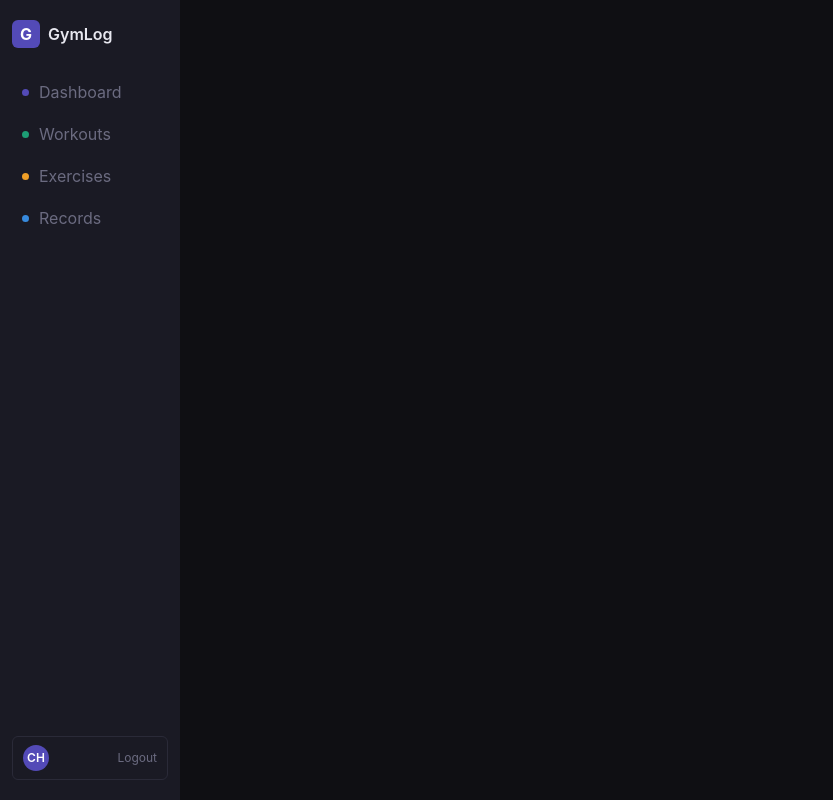
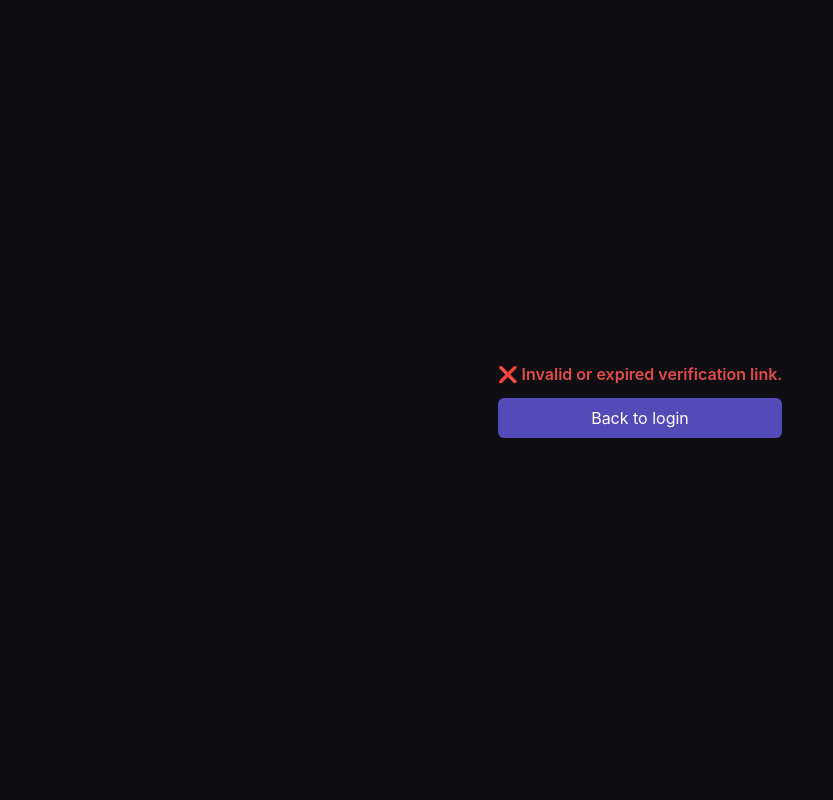
Before and after one commit to chinghaoh/gymlog-frontend, a React (Vite) app: page /verify in a window 1280 px wide. Shown: the whole page, without its empty margins (0-833 px from the left). Built offline with nearby package versions, Linux system fonts and the light colour scheme.

Commit message:
feat: email verifcation added

```diff
--- a/src/App.jsx
+++ b/src/App.jsx
@@ -8,12 +8,15 @@ import Exercises from './components/pages/Exercises'
 import Records from './components/pages/Records'
 import Profile from './components/pages/Profile'
 import ExerciseDetail from './components/pages/ExerciseDetail'
+import VerifyEmail from './components/pages/VerifyEmail'
 
 export default function App() {
   return (
     <BrowserRouter>
       <Routes>
         <Route path="/login" element={<Login/>} />
+        <Route path="/verify" element={<VerifyEmail />} />
+
 
         <Route path="/*" element={
           <div style={{ display: 'flex' }}>
--- a/src/components/layout/Sidebar.jsx
+++ b/src/components/layout/Sidebar.jsx
@@ -13,6 +13,7 @@ export default function Sidebar() {
     localStorage.removeItem('userId')
     localStorage.removeItem('role')
     localStorage.removeItem('email')
+    setUser(null)
     navigate('/login')
   }
 
@@ -74,7 +75,7 @@ export default function Sidebar() {
               <div style={{ color: 'var(--text-muted)', fontSize:12 }}>{user?.role}</div>
             </div>
             <span
-              onClick={(e) => { e.preventDefault(); handleLogout() }}
+              onClick={(e) => { e.preventDefault(); e.stopPropagation(); handleLogout() }}
               style={{ color: 'var(--text-muted)', cursor: 'pointer',flexShrink: 0, fontSize: 12}}
             >Logout</span>
           </div>
--- /dev/null
+++ b/src/components/pages/VerifyEmail.jsx
@@ -0,0 +1,52 @@
+import { useEffect, useState, useRef} from 'react'
+import { useSearchParams, useNavigate } from 'react-router-dom'
+import { apiClient } from '../../lib/apiClient'
+
+export default function VerifyEmail() {
+  const [searchParams] = useSearchParams()
+  const navigate = useNavigate()
+  const [status, setStatus] = useState('verifying')
+  const called = useRef(false)
+
+
+  useEffect(() => {
+    if (called.current) return
+    called.current = true
+
+    const token = searchParams.get('token')
+    if (!token) {
+      setStatus('error')
+      return
+    }
+
+    apiClient(`/api/auth/verify?token=${token}`, { skipRedirect: true })
+      .then(() => {
+        setStatus('success')
+        setTimeout(() => navigate('/login'), 3000)
+      })
+      .catch(() => setStatus('error'))
+  }, [])
+
+
+  return (
+    <div style={{ display: 'flex', alignItems: 'center', justifyContent: 'center', height: '100vh', background: 'var(--bg-page)' }}>
+      <div style={{ textAlign: 'center', display: 'flex', flexDirection: 'column', gap: 12 }}>
+        {status === 'verifying' && <div style={{ color: 'var(--text-muted)' }}>Verifying your email...</div>}
+        {status === 'success' && (
+          <>
+            <div style={{ color: 'var(--teal)', fontWeight: 600 }}>✅ Email verified successfully!</div>
+            <div style={{ color: 'var(--text-muted)' }}>Redirecting to login...</div>
+          </>
+        )}
+        {status === 'error' && (
+          <>
+            <div style={{ color: 'var(--red)', fontWeight: 600 }}>❌ Invalid or expired verification link.</div>
+            <button onClick={() => navigate('/login')} style={{ background: 'var(--purple)', border: 'none', borderRadius: 6, padding: '8px 16px', color: 'white', cursor: 'pointer' }}>
+              Back to login
+            </button>
+          </>
+        )}
+      </div>
+    </div>
+  )
+}
--- a/src/components/pages/login.jsx
+++ b/src/components/pages/login.jsx
@@ -11,6 +11,8 @@ export default function Login() {
     const [confirmPassword, setConfirmPassword] = useState("")
     const [error, setError] = useState("")
     const [touched, setTouched] = useState({})
+    const [success, setSuccess] = useState('')
+
 
     const navigate = useNavigate()
 
@@ -41,24 +43,27 @@ export default function Login() {
 
         const endpoint = isLogin ? '/api/auth/login' : '/api/auth/register'
         const body = isLogin ? { email, password } : { name, email, password }
-
         try {
             const data = await apiClient(endpoint, {
                 method: 'POST',
                 body: JSON.stringify(body),
-                skipRedirect:true
+                skipRedirect: true
             })
+            if (isLogin) {
                 localStorage.setItem('token', data.token)
                 localStorage.setItem('userId', data.userId)
                 localStorage.setItem('role', data.role)
                 localStorage.setItem('email', data.email)
 
-            console.log(data)
-
-            if (isLogin) {
+                apiClient(`/api/users/${data.userId}`)
+                    .then(userData => {
+                        setUser(userData)
+                        navigate('/dashboard')
+                    })
+                    .catch(() => navigate('/dashboard'))
                 navigate('/dashboard')
             } else {
-                setIsLogin(true)
+                setSuccess('Registration successful! Please check your email to verify your account.')
                 setEmail('')
                 setError('')
                 setName('')
@@ -142,7 +147,7 @@ export default function Login() {
                     }}>Register</button>
                 </div>
 
-                {/* Name - register only */}
+                {/* Name */}
                 {!isLogin && (
                     <div>
                         <label style={{ display: 'block', fontSize: 12, color: 'var(--text-muted)', marginBottom: 6 }}>Name</label>
@@ -158,7 +163,7 @@ export default function Login() {
                 <div>
                     <label style={{ display: 'block', fontSize: 12, color: 'var(--text-muted)', marginBottom: 6 }}>Email address</label>
                     <input className="input-field" type="email" value={email}
-                        onChange={(e) => {setEmail(e.target.value); setError('')}}
+                        onChange={(e) => { setEmail(e.target.value); setError('') }}
                         onBlur={() => handleBlur('email')}
                         placeholder="you@example.com" style={inputStyle} />
                     {fieldError('email')}
@@ -168,13 +173,13 @@ export default function Login() {
                 <div>
                     <label style={{ display: 'block', fontSize: 12, color: 'var(--text-muted)', marginBottom: 6 }}>Password</label>
                     <input className="input-field" type="password" value={password}
-                        onChange={(e) => {setPassword(e.target.value); setError('')}}
+                        onChange={(e) => { setPassword(e.target.value); setError('') }}
                         onBlur={() => handleBlur('password')}
                         placeholder="Type in your password" style={inputStyle} />
                     {fieldError('password')}
                 </div>
 
-                {/* Confirm password - register only */}
+                {/* Confirm password*/}
                 {!isLogin && (
                     <div>
                         <label style={{ display: 'block', fontSize: 12, color: 'var(--text-muted)', marginBottom: 6 }}>Confirm password</label>
--- a/src/lib/apiClient.js
+++ b/src/lib/apiClient.js
@@ -24,8 +24,12 @@ export async function apiClient(endpoint, options = {}) {
   }
 
   if (!response.ok) {
-    const error = await response.json()
-    throw new Error(error.message || 'Something went wrong')
+    try {
+      const error = await response.json()
+      throw new Error(error.message || 'Something went wrong')
+    } catch {
+      throw new Error('Something went wrong')
+    }
   }
 
   if (response.status === 204 || response.headers.get('content-length') === '0') {
```
Lines whose indentation alone changed are shown as unchanged.
